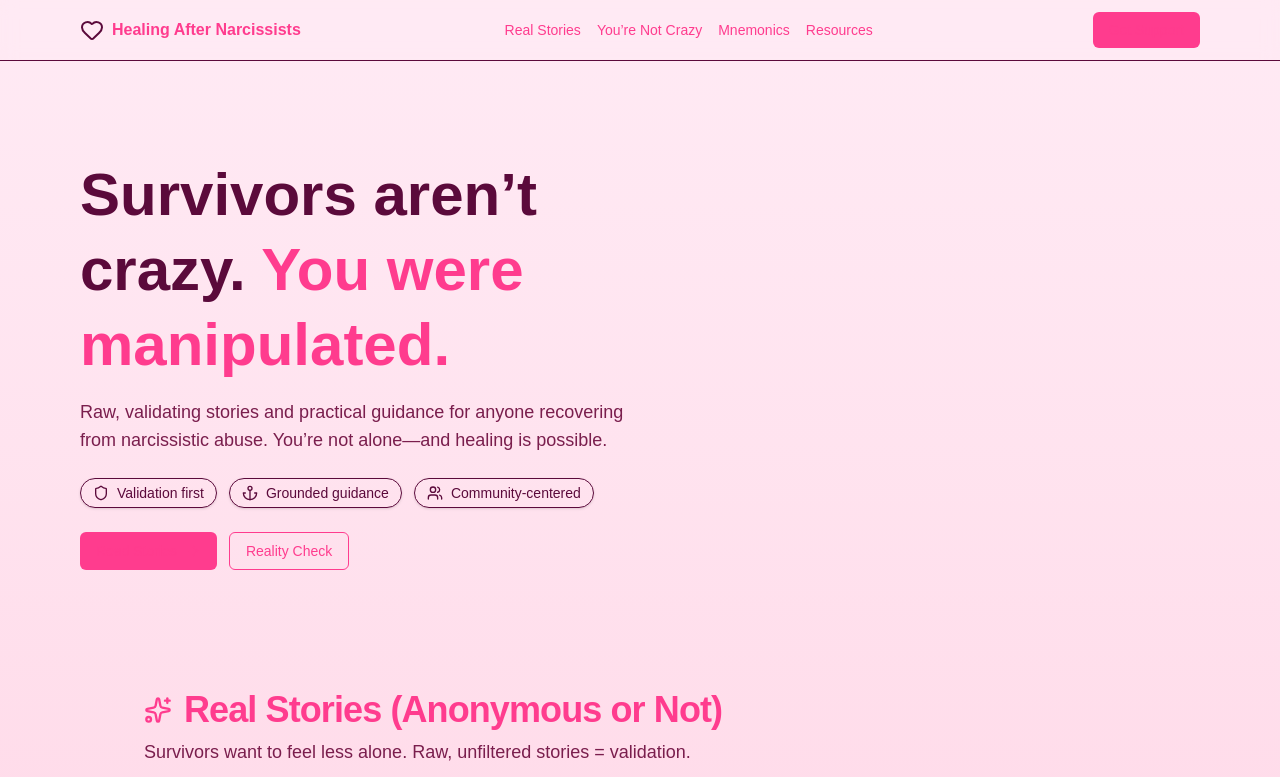
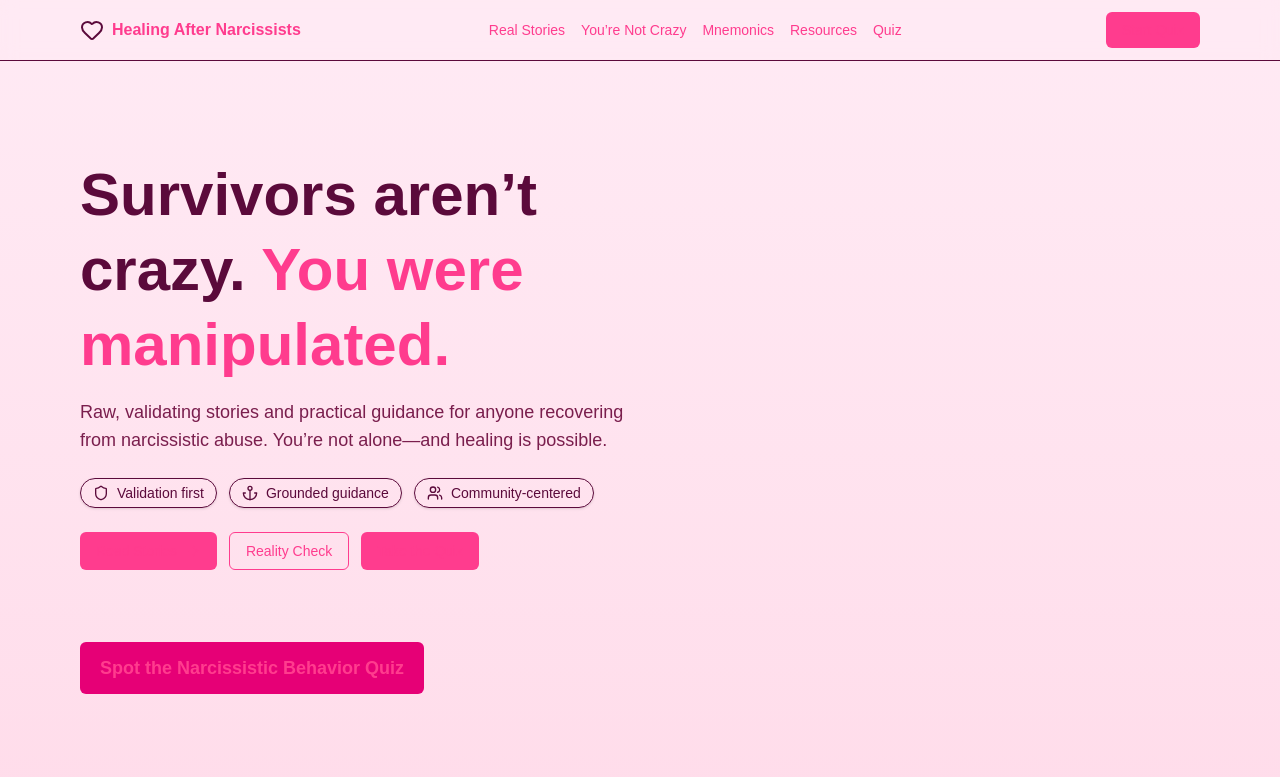
Before and after one commit to basma217/survivor-site, a Next.js app: page / in a window 1280 px wide. Shown: the top 777 px of the page. Built offline with nearby package versions, Linux system fonts and the light colour scheme.

Commit message:
feat: add quiz links and clean internal routing

```diff
--- a/app/page.tsx
+++ b/app/page.tsx
@@ -1,12 +1,14 @@
 "use client";
 
 import React from "react";
+import Link from "next/link";
 import { motion } from "framer-motion";
 import { Heart, Quote, Shield, Anchor, ArrowRight, Sparkles, Users } from "lucide-react";
 import { Card, CardContent } from "@/components/ui/card";
 import { Button } from "@/components/ui/button";
 import { stories } from "@/lib/storiesData";
 
+/** Section (scoped to this page) */
 const Section = ({
   id,
   title,
@@ -55,6 +57,11 @@ const QuoteBlock = ({ text }: { text: string }) => (
 export default function SurvivorSite() {
   return (
     <div className="min-h-screen bg-gradient-to-b from-background via-primary/20 to-primary-hover/30 text-foreground">
+      {/* Skip link for a11y */}
+      <a href="#main" className="sr-only focus:not-sr-only focus:absolute focus:top-2 focus:left-2 bg-background border rounded px-3 py-2">
+        Skip to content
+      </a>
+
       {/* Header */}
       <header className="sticky top-0 z-40 backdrop-blur supports-[backdrop-filter]:bg-background/60 border-b">
         <div className="max-w-6xl mx-auto px-4 py-3 flex items-center justify-between">
@@ -62,14 +69,22 @@ export default function SurvivorSite() {
             <Heart className="w-6 h-6" />
             <span className="font-semibold text-primary">Healing After Narcissists</span>
           </div>
-            <nav className="hidden md:flex items-center gap-4 text-sm">
+
+          {/* hash links are fine as <a> */}
+          <nav className="hidden md:flex items-center gap-4 text-sm" aria-label="Primary">
             <a href="#stories" className="text-primary hover:text-primary-hover underline-offset-4 hover:underline">Real Stories</a>
             <a href="#youre-not-crazy" className="text-primary hover:text-primary-hover underline-offset-4 hover:underline">You’re Not Crazy</a>
             <a href="#mnemonics" className="text-primary hover:text-primary-hover underline-offset-4 hover:underline">Mnemonics</a>
             <a href="#resources" className="text-primary hover:text-primary-hover underline-offset-4 hover:underline">Resources</a>
+            {/* real route -> use Link */}
+            <Link href="/quiz" className="text-primary hover:text-primary-hover underline-offset-4 hover:underline">
+              Quiz
+            </Link>
           </nav>
+
+          {/* real route in a button */}
           <Button className="ml-4" asChild>
-            <a href="#resources">Get Support</a>
+            <Link href="/quiz" aria-label="Start the quiz">Start Quiz</Link>
           </Button>
         </div>
       </header>
@@ -84,11 +99,13 @@ export default function SurvivorSite() {
             <p className="mt-4 text-lg text-muted-foreground">
               Raw, validating stories and practical guidance for anyone recovering from narcissistic abuse. You’re not alone—and healing is possible.
             </p>
+
             <div className="mt-6 flex flex-wrap gap-3">
               <Badge><Shield className="w-4 h-4" /> Validation first</Badge>
               <Badge><Anchor className="w-4 h-4" /> Grounded guidance</Badge>
               <Badge><Users className="w-4 h-4" /> Community-centered</Badge>
             </div>
+
             <div className="mt-6 flex gap-3">
               <Button asChild>
                 <a href="#stories" className="inline-flex items-center gap-2">
@@ -98,11 +115,28 @@ export default function SurvivorSite() {
               <Button variant="outline" asChild>
                 <a href="#youre-not-crazy">Reality Check</a>
               </Button>
+              {/* prominent quiz CTA */}
+              <Button variant="secondary" asChild>
+                <Link href="/quiz">Take the Quiz</Link>
+              </Button>
             </div>
           </motion.div>
         </div>
       </section>
 
+      {/* Extra quiz CTA (kept, now inside container) */}
+      <div className="max-w-6xl mx-auto px-4">
+        <div className="mt-8 flex gap-4">
+          <Link
+            href="/quiz"
+            className="px-5 py-3 rounded-md text-lg font-extrabold bg-pink-600 text-white hover:bg-pink-700"
+          >
+            Spot the Narcissistic Behavior Quiz
+          </Link>
+        </div>
+      </div>
+
+      <main id="main">
         {/* Real Stories */}
         <Section
           id="stories"
@@ -151,6 +185,7 @@ export default function SurvivorSite() {
                 <QuoteBlock text="Healthy relationships don’t require you to constantly question your sanity. They allow you to feel safe, respected, and believed." />
               </CardContent>
             </Card>
+
             <Card className="rounded-2xl shadow-md">
               <CardContent className="p-6 space-y-4">
                 <h3 className="text-xl font-semibold text-primary">Why it works</h3>
@@ -209,6 +244,7 @@ export default function SurvivorSite() {
                 </div>
               </CardContent>
             </Card>
+
             <Card className="rounded-2xl">
               <CardContent className="p-6 space-y-4">
                 <h3 className="text-lg font-semibold text-primary">Share your story</h3>
@@ -227,6 +263,7 @@ export default function SurvivorSite() {
             </Card>
           </div>
         </Section>
+      </main>
 
       {/* Footer */}
       <footer className="border-t py-10 mt-6">
@@ -238,6 +275,7 @@ export default function SurvivorSite() {
             <a href="#stories" className="text-primary hover:text-primary-hover underline-offset-4 hover:underline">Stories</a>
             <a href="#youre-not-crazy" className="text-primary hover:text-primary-hover underline-offset-4 hover:underline">Reality Check</a>
             <a href="#resources" className="text-primary hover:text-primary-hover underline-offset-4 hover:underline">Resources</a>
+            <Link href="/quiz" className="text-primary hover:text-primary-hover underline-offset-4 hover:underline">Quiz</Link>
           </div>
         </div>
       </footer>
```
Lines whose indentation alone changed are shown as unchanged.
